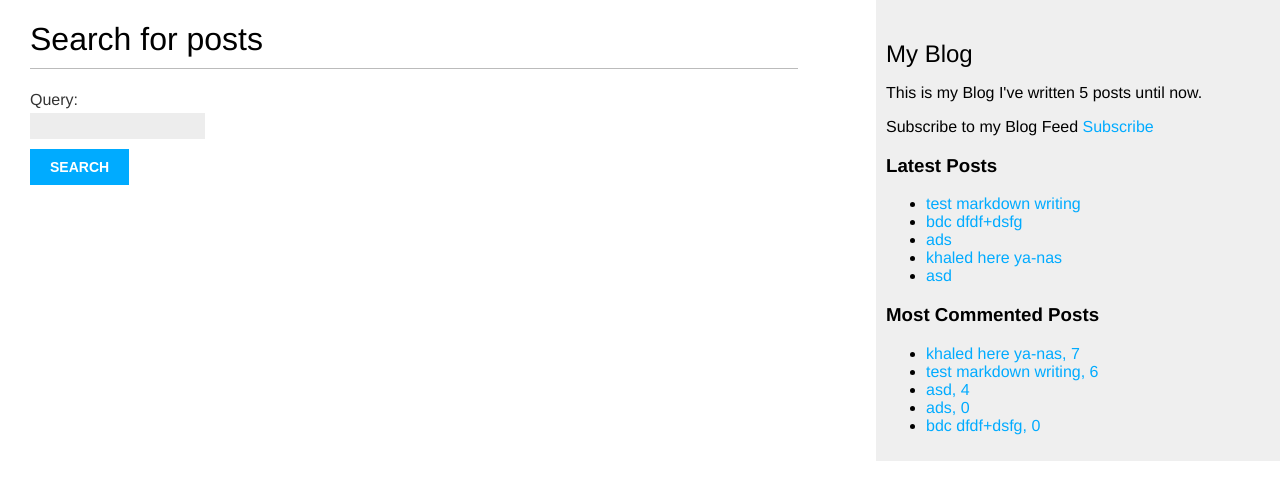
After one commit to khaled-hamada/MyBlog, a Django app: page /blog/search/ in a window 1280 px wide. The commit adds this page. Shown: the top 500 px of the page. Run offline with Django 3.2, Linux system fonts and the light colour scheme; data comes from the database, SQL or seed files in the repository; both versions use the stored data as it was after the commit; parts of the project's set-up code (start-up, migrations or seed data) failed here and were passed over.

Commit message:
adding 3 things to the blog, 1. sitemaps to enable high ranking of the website using search engines, 2. Feed Rss and Feed subscription 3. using postgress full search capabilities

```diff
--- a/blog/admin.py
+++ b/blog/admin.py
@@ -19,3 +19,4 @@ class CommentAdmin(admin.ModelAdmin):
     list_display = ('name', 'email', 'post', 'created', 'active')
     list_filter = ('active', 'created', 'updated')
     search_fields = ('name', 'email', 'body')
+    # list_editable = ('active',)
--- a/blog/forms.py
+++ b/blog/forms.py
@@ -15,3 +15,8 @@ class CommentPostForm(forms.ModelForm):
     class Meta:
         model = Comment
         fields = ('name', 'email','body')
+
+
+class SearchForm(forms.Form):
+    """  allow users search using the postgres full search """
+    query = forms.CharField()
--- a/blog/models.py
+++ b/blog/models.py
@@ -9,6 +9,19 @@ class PublishedManager(models.Manager):
     """ custom post manager to filter data by status """
     def get_queryset(self):
         return super(PublishedManager, self).get_queryset().filter(status='published')
+
+    def searchBody(self, *args, **kwargs):
+        pass
+
+    def similar_posts(self, post_id):
+        post = self.get_queryset().get(id = post_id)
+        tags_list = post.tags.values_list('id', flat=True)
+        similar_posts = self.get_queryset().filter(tags__in=tags_list).\
+            exclude(id=post.id)
+        similar_posts = similar_posts.annotate(tags_count = models.Count('tags')).\
+             order_by('-tags_count', '-published')
+
+        return similar_posts
 
 class Postable(models.Model):
     body = models.TextField()
--- a/blog/templates/blog/base.html
+++ b/blog/templates/blog/base.html
@@ -25,6 +25,9 @@
 
        <h2>My Blog</h2>
        <p> This is my Blog I've written {% total_posts %} posts until now.</p>
+       <p>
+           Subscribe to my Blog Feed <a href="{% url 'blog:blog-feed' %}">Subscribe</a>
+       </p>
        <h3>Latest Posts</h3>
        {% show_latest_posts  %}
 
--- /dev/null
+++ b/blog/templates/blog/post/search.html
@@ -0,0 +1,31 @@
+{% extends "blog/base.html" %}
+{% load blog_tags %}
+
+{% block title %}Search{% endblock %}
+
+{% block content %}
+{% if query %}
+<h1>Posts containing "{{ query }}"</h1>
+<h3>
+    {% with results.count as total_results %}
+    Found {{ total_results }} result{{ total_results|pluralize }}
+    {% endwith %}
+</h3>
+{% for post in results %}
+
+    <h4>
+
+    <a href="{{ post.get_absolute_url }}">{{ post.title }}</a></h4>
+    {{ post.body|markdown|truncatewords_html:5 }}
+{% empty %}
+<p>There are no results for your query.</p>
+{% endfor %}
+<p><a href="{% url "blog:post-search" %}">Search again</a></p>
+{% else %}
+<h1>Search for posts</h1>
+<form method="get">
+    {{ form.as_p }}
+    <input type="submit" value="Search">
+</form>
+{% endif %}
+{% endblock %}
--- a/blog/templatetags/blog_tags.py
+++ b/blog/templatetags/blog_tags.py
@@ -20,7 +20,7 @@ def show_latest_posts(count = 5):
 
 
 @register.simple_tag()
-def get_most_commented_posts(count = 5):
+def get_most_commented_posts(count: int = 5):
     return Post.publishedPosts.annotate(comCount=Count('comments'))\
         .order_by('-comCount')[:count]
 
--- a/blog/urls.py
+++ b/blog/urls.py
@@ -1,5 +1,6 @@
 from django.urls import path
 from . import views
+from .feeds import LatestPostsFeed
 
 app_name = 'blog'
 
@@ -14,4 +15,9 @@ urlpatterns = [
         views.post_share,
         name='post-share'
     ),
+    path('feed/', LatestPostsFeed(), name='blog-feed'),
+    path('search/', views.post_search, name='post-search'),
+    path('search_2/', views.post_search_2, name='post-search-2'),
+    path('search_3/', views.post_search_3, name='post-search-3'),
+    path('search_4/', views.post_search_4, name='post-search-4'),
 ]
--- a/blog/views.py
+++ b/blog/views.py
@@ -1,10 +1,13 @@
 from django.shortcuts import render, get_object_or_404
-from django.core.paginator import Paginator, EmptyPage, PageNotAnInteger
 from django.views.generic import ListView
 from django.core.mail import send_mail
-from django.db.models import Count
+from django.contrib.postgres.search import SearchQuery, SearchRank, SearchVector, TrigramSimilarity
+
+
 from .models import Post, Comment
-from .forms import  EmailPostForm, CommentPostForm
+from .forms import  EmailPostForm, CommentPostForm,\
+                    SearchForm
+
 
 from taggit.models import Tag
 class PostList(ListView):
@@ -59,12 +62,9 @@ def post_detail(request, year, month, day, post):
     else:
         comment_form = CommentPostForm()
     # get similar posts to recommend to the user
-    tags_list = post.tags.values_list('id', flat = True)
-    similar_posts = Post.publishedPosts.filter(tags__in = tags_list ).\
-                     exclude(id = post.id)
-    similar_posts = similar_posts.annotate(tags_count = Count('tags')).\
-                    order_by('-tags_count', '-published')[:4]
     # see how the query is converted to sql
+    # last 4 posts ordered by tags_count and published date
+    similar_posts = Post.publishedPosts.similar_posts(post.id)[:4]
     # print(similar_post.query)
     return render(request, 'blog/post/detail.html',
                  {
@@ -109,3 +109,110 @@ def post_share(request, post_id: int) :
                     'form':form,
                     'sent':send,
                     })
+
+
+
+def post_search(request):
+    form = SearchForm()
+    query = None
+    results = []
+
+    if "query" in request.GET:
+        form = SearchForm(request.GET)
+        if form.is_valid():
+            query = form.cleaned_data['query']
+            results = Post.objects.annotate(
+                search = SearchVector('title', 'body')
+            ).filter(search = query)
+
+    return render(request,
+                  'blog/post/search.html',
+                  {'form':form,
+                  'query': query,
+                  'results':results,
+                  }
+                    )
+
+
+def post_search_3(request):
+    """another way of searching using ranking and weighting  """
+    form = SearchForm()
+    query = None
+    results = []
+
+    if "query" in request.GET:
+        form = SearchForm(request.GET)
+
+        if form.is_valid():
+            query = form.cleaned_data['query']
+            search_vector = SearchVector('title', weight= 'A') +\
+                            SearchVector('body', weight='B')
+
+            search_query = SearchQuery(query)
+            results = Post.objects.annotate(
+
+                rank = SearchRank(search_vector, search_query)
+            ).filter(rank__gte = .3).order_by('-rank')
+
+
+    return render(request,
+                  'blog/post/search.html',
+                  {'form':form,
+                  'query': query,
+                  'results':results,
+                  }
+                    )
+
+
+def post_search_2(request):
+    """another way of searching using ranking  """
+    form = SearchForm()
+    query = None
+    results = []
+
+    if "query" in request.GET:
+        form = SearchForm(request.GET)
+
+        if form.is_valid():
+            query = form.cleaned_data['query']
+            search_vector = SearchVector('title', 'body')
+            search_query = SearchQuery(query)
+            results = Post.objects.annotate(
+                search=search_vector,
+                rank = SearchRank(search_vector, search_query)
+            ).filter(search = search_query).order_by('-rank')
+
+
+    return render(request,
+                  'blog/post/search.html',
+                  {'form':form,
+                  'query': query,
+                  'results':results,
+                  }
+                    )
+
+def post_search_4(request):
+    """another way of searching using trigram similarty  """
+    form = SearchForm()
+    query = None
+    results = []
+
+    if "query" in request.GET:
+        form = SearchForm(request.GET)
+
+        if form.is_valid():
+            query = form.cleaned_data['query']
+            # search_vector = SearchVector('title', 'body')
+            search_query = SearchQuery(query)
+            results = Post.objects.annotate(
+                similarity=TrigramSimilarity('title', query)
+            ).filter(similarity__gt=0.1).order_by('-similarity')
+
+
+    return render(request,
+                  'blog/post/search.html',
+                  {'form':form,
+                  'query': query,
+                  'results':results,
+                  }
+                    )
--- a/mysite/urls.py
+++ b/mysite/urls.py
@@ -16,8 +16,21 @@ Including another URLconf
 from django.contrib import admin
 from django.urls import path, include
 
+# add sitemap ulrs
+from django.contrib.sitemaps.views import sitemap
+from blog.sitemaps import PostSitemap
+sitemaps = {
+    'posts':PostSitemap,
+
+}
+
 urlpatterns = [
     path('admin/', admin.site.urls),
     path('blog/', include('blog.urls', namespace='blog')),
+    #xml path
+    path('sitemap.xml', sitemap, {'sitemaps':sitemaps},
+        name='django.contrib.sitemaps.views.sitemap')
+
+
 
 ]
```
Also changed, not shown: blog/feeds.py (added, +22 -0 lines), blog/sitemaps.py (added, +13 -0 lines), mysite/settings.py (+17 -4 lines), requirements.txt (added, +7 -0 lines), db.sqlite3.
